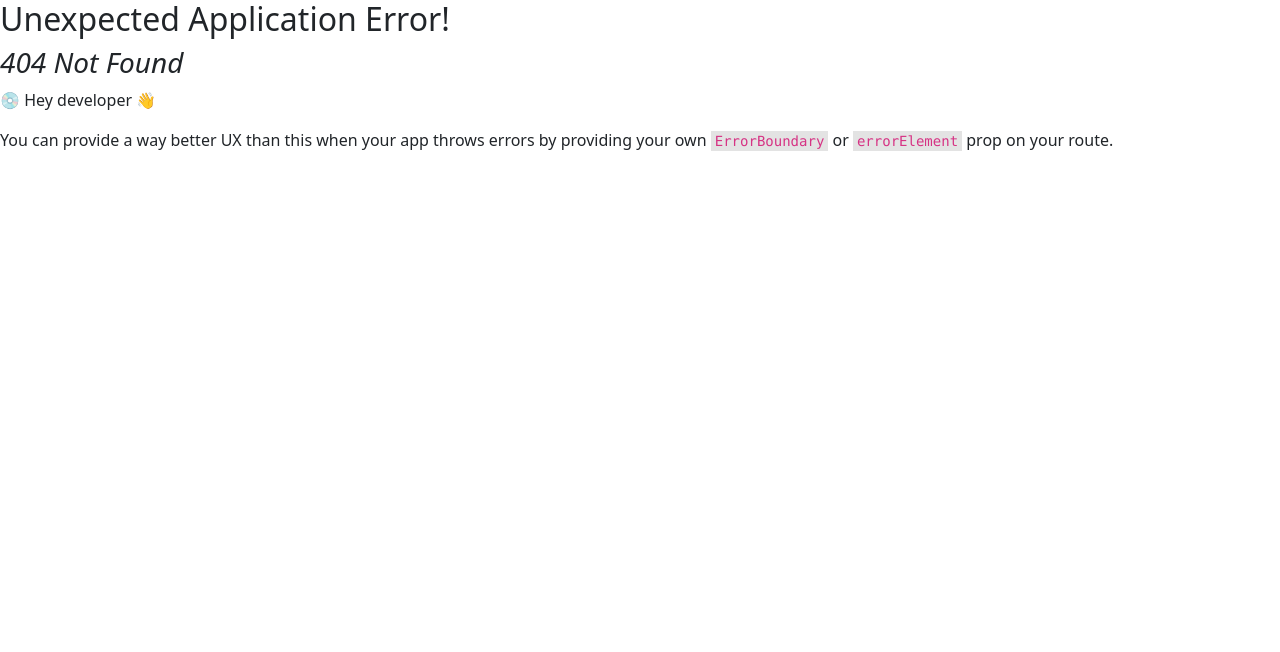
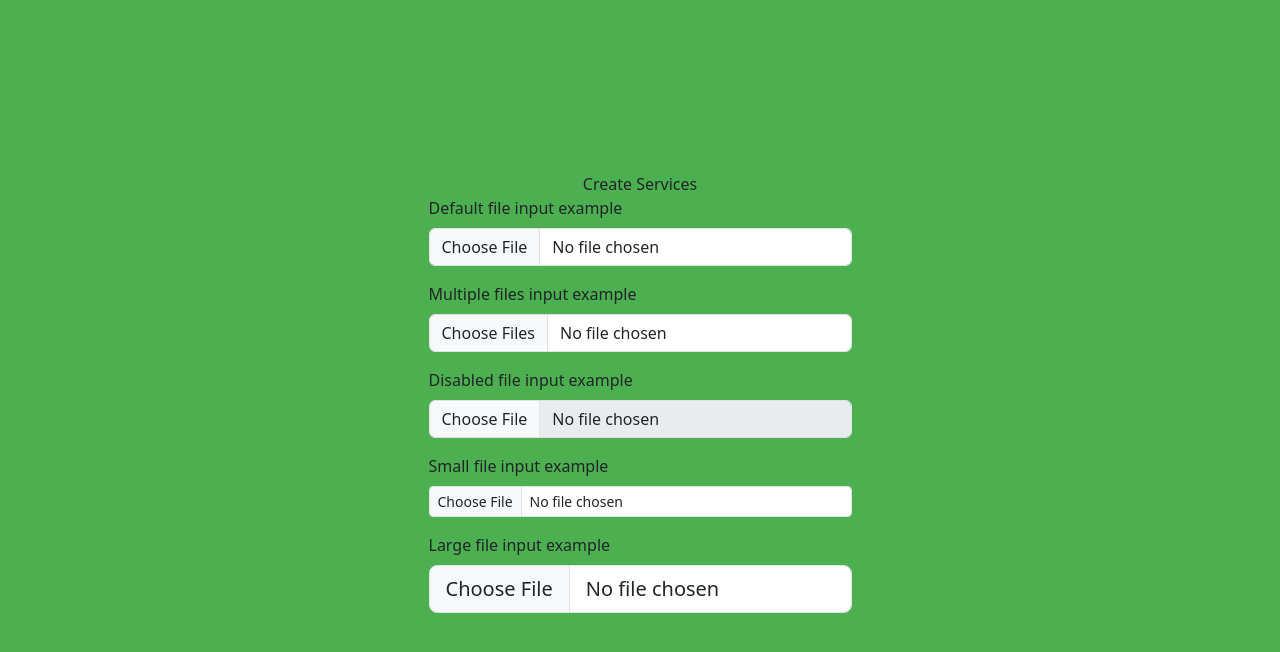
Before and after one commit to yashkumary385/Skill-Swap-Project, a React (Vite) app in the folder skill swap frontend/my-project/: page /services in a window 1280 px wide. Before the commit this address had no page. Shown: the top 652 px of the page. Built offline with nearby package versions, Linux system fonts and the light colour scheme.

Commit message:
Added Services
Have just added have to complete it .

```diff
--- a/skill swap frontend/my-project/src/App.jsx
+++ b/skill swap frontend/my-project/src/App.jsx
@@ -6,6 +6,8 @@ import AboutUs from "./pages/AboutUs/AboutUs";
 import { PrivateRoutes } from "./utils/PrivateRoutes";
 import Profile from "./pages/Profile/Profile";
 import EditProfile from "./pages/EditProfile/EditProfile";
+import Discover from "./pages/Discover/Discover";
+import Services from "./pages/Services.jsx/Services";
 
 export const router = createBrowserRouter(
     createRoutesFromElements(
@@ -19,6 +21,8 @@ export const router = createBrowserRouter(
             <Profile/>
         </PrivateRoutes>}/>
         <Route path="/editprofile" element={<EditProfile/>}/>
+        <Route path="/discover" element={<Discover/>}/>
+        <Route path="/services" element={<Services/>}/>
                 {/* <Route path="/editprofile" element={<PrivateRoutes>
             <EditProfile/>
         </PrivateRoutes>}/> */}
--- a/skill swap frontend/my-project/src/components/Navbar/Navbar.jsx
+++ b/skill swap frontend/my-project/src/components/Navbar/Navbar.jsx
@@ -40,7 +40,7 @@ user ?
         <Nav className="ms-auto align-items-center flex gap-3">
           <Nav.Link href="/">Home</Nav.Link>
           <Nav.Link href="/profile">Profile</Nav.Link>
-          <Nav.Link href="/services">Discover</Nav.Link>
+          <Nav.Link href="/services">Services</Nav.Link>
 
           <Nav.Link className="mr-10" onClick={handleLogout} >Logout</Nav.Link>
 
--- a/skill swap frontend/my-project/src/pages/Services.jsx/Services.jsx
+++ b/skill swap frontend/my-project/src/pages/Services.jsx/Services.jsx
@@ -0,0 +1,39 @@
+import React from 'react'
+import Form from 'react-bootstrap/Form';
+
+const Services = () => {
+  return (
+    <div className='h-[100vh] bg-[#4CAF50] flex justify-center items-center'>
+    <div className='min-h-[80.0vh] flex flex-col justify-center items-center'>
+        Create Services
+        <div>
+                  <Form.Group controlId="formFile" className="mb-3">
+        <Form.Label>Default file input example</Form.Label>
+        <Form.Control type="file" />
+      </Form.Group>
+      <Form.Group controlId="formFileMultiple" className="mb-3">
+        <Form.Label>Multiple files input example</Form.Label>
+        <Form.Control type="file" multiple />
+      </Form.Group>
+      <Form.Group controlId="formFileDisabled" className="mb-3">
+        <Form.Label>Disabled file input example</Form.Label>
+        <Form.Control type="file" disabled />
+      </Form.Group>
+      <Form.Group controlId="formFileSm" className="mb-3">
+        <Form.Label>Small file input example</Form.Label>
+        <Form.Control type="file" size="sm" />
+      </Form.Group>
+      <Form.Group controlId="formFileLg" className="mb-3">
+        <Form.Label>Large file input example</Form.Label>
+        <Form.Control type="file" size="lg" />
+      </Form.Group>
+
+        </div>
+    </div>
+
+
+    </div>
+  )
+}
+
+export default Services
```
